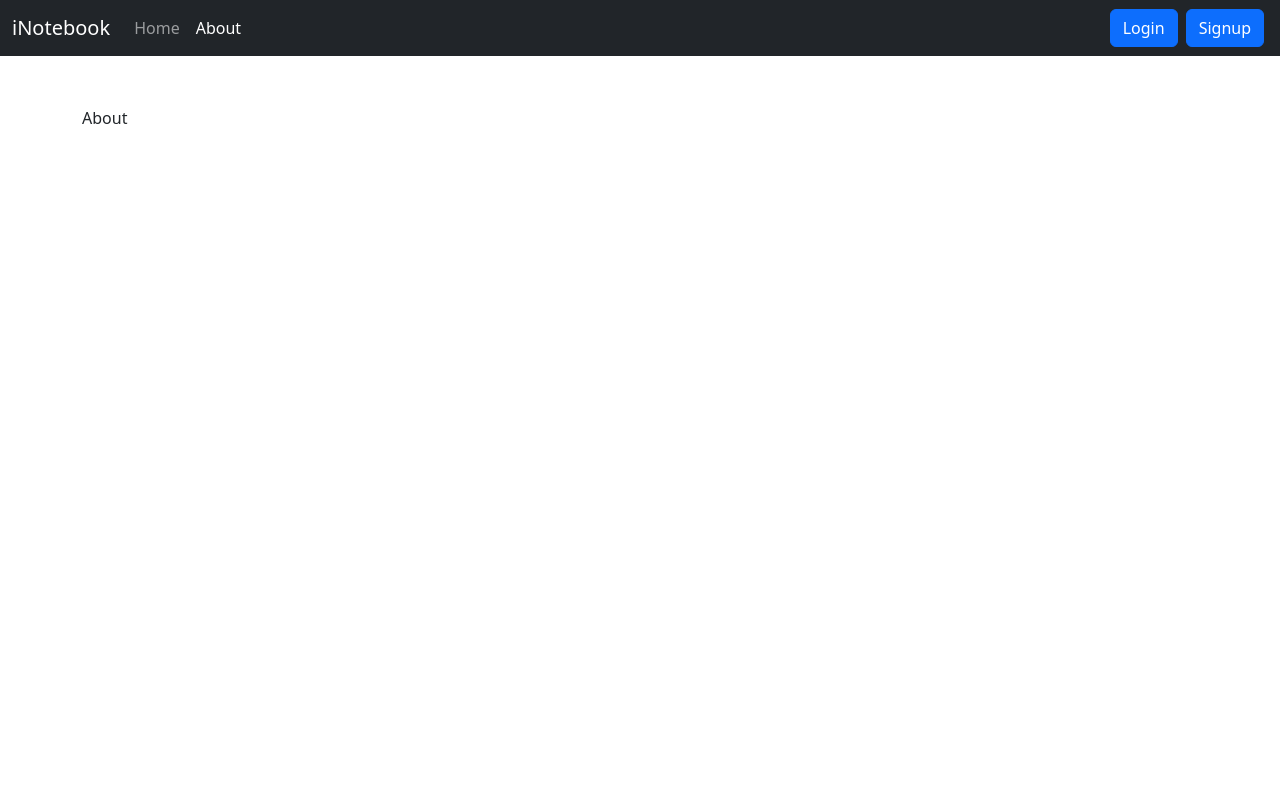
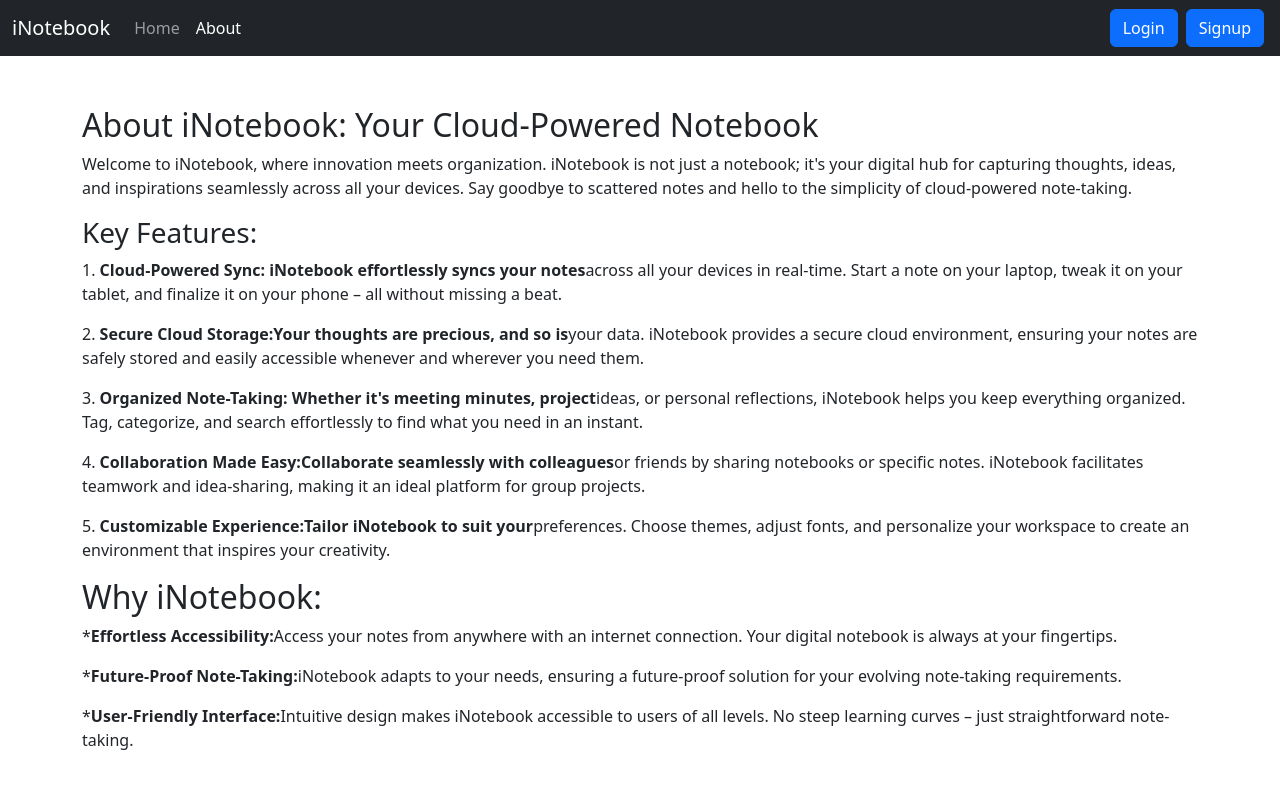
Before and after one commit to nischay-code/MERN_iNotebook, a React (Create React App) app: page /about in a window 1280 px wide. Shown: the top 788 px of the page. Built offline with nearby package versions, Linux system fonts and the light colour scheme.

Commit message:
About Page

```diff
--- a/src/App.js
+++ b/src/App.js
@@ -1,12 +1,12 @@
+import { useState } from "react";
+import { BrowserRouter as Router, Switch, Route } from "react-router-dom";
 import Home from "./components/Home";
 import Navbar from "./components/Navbar";
 import About from "./components/About";
-import { BrowserRouter as Router, Switch, Route } from "react-router-dom";
 import NoteState from "../src/context/notes/NoteState";
 import Alert from "./components/Alert";
 import Login from "./components/Login";
 import Signup from "./components/Signup";
-import { useState } from "react";
 
 function App() {
   const [alert, setAlert] = useState(null);
--- a/src/components/About.js
+++ b/src/components/About.js
@@ -1,10 +1,65 @@
-import React, { useContext } from "react";
-import noteContext from "../context/notes/noteContext";
-
-
+import React from "react";
 const About = () => {
-  const a= useContext(noteContext)
-  return <div>About {a.name}</div>;
+  return (
+    <div>
+      <div className="about-section">
+        <h2>About iNotebook: Your Cloud-Powered Notebook</h2>
+        <p>
+          Welcome to iNotebook, where innovation meets organization. iNotebook
+          is not just a notebook; it's your digital hub for capturing thoughts,
+          ideas, and inspirations seamlessly across all your devices. Say
+          goodbye to scattered notes and hello to the simplicity of
+          cloud-powered note-taking.
+        </p>
+      </div>
+      <h3>Key Features:</h3>
+      <p>
+        1. <b>Cloud-Powered Sync: iNotebook effortlessly syncs your notes</b>
+        across all your devices in real-time. Start a note on your laptop, tweak
+        it on your tablet, and finalize it on your phone – all without missing a
+        beat.
+      </p>
+      <p>
+        2. <b>Secure Cloud Storage:Your thoughts are precious, and so is</b>
+        your data. iNotebook provides a secure cloud environment, ensuring your
+        notes are safely stored and easily accessible whenever and wherever you
+        need them.
+      </p>
+      <p>
+        3. <b>Organized Note-Taking: Whether it's meeting minutes, project</b>
+        ideas, or personal reflections, iNotebook helps you keep everything
+        organized. Tag, categorize, and search effortlessly to find what you
+        need in an instant.
+      </p>
+      <p>
+        4. <b>Collaboration Made Easy:Collaborate seamlessly with colleagues</b>
+        or friends by sharing notebooks or specific notes. iNotebook facilitates
+        teamwork and idea-sharing, making it an ideal platform for group
+        projects.{" "}
+      </p>
+      <p>
+        5. <b>Customizable Experience:Tailor iNotebook to suit your</b>
+        preferences. Choose themes, adjust fonts, and personalize your workspace
+        to create an environment that inspires your creativity.
+      </p>
+      <h2>Why iNotebook:</h2>
+      <p>
+        *<b>Effortless Accessibility:</b>
+        Access your notes from anywhere with an internet connection. Your
+        digital notebook is always at your fingertips.
+      </p>
+      <p>
+        *<b>Future-Proof Note-Taking:</b>
+        iNotebook adapts to your needs, ensuring a future-proof solution for
+        your evolving note-taking requirements.
+      </p>
+      <p>
+        *<b>User-Friendly Interface:</b>
+        Intuitive design makes iNotebook accessible to users of all levels. No
+        steep learning curves – just straightforward note-taking.
+      </p>
+    </div>
+  );
 };
 
 export default About;
```
